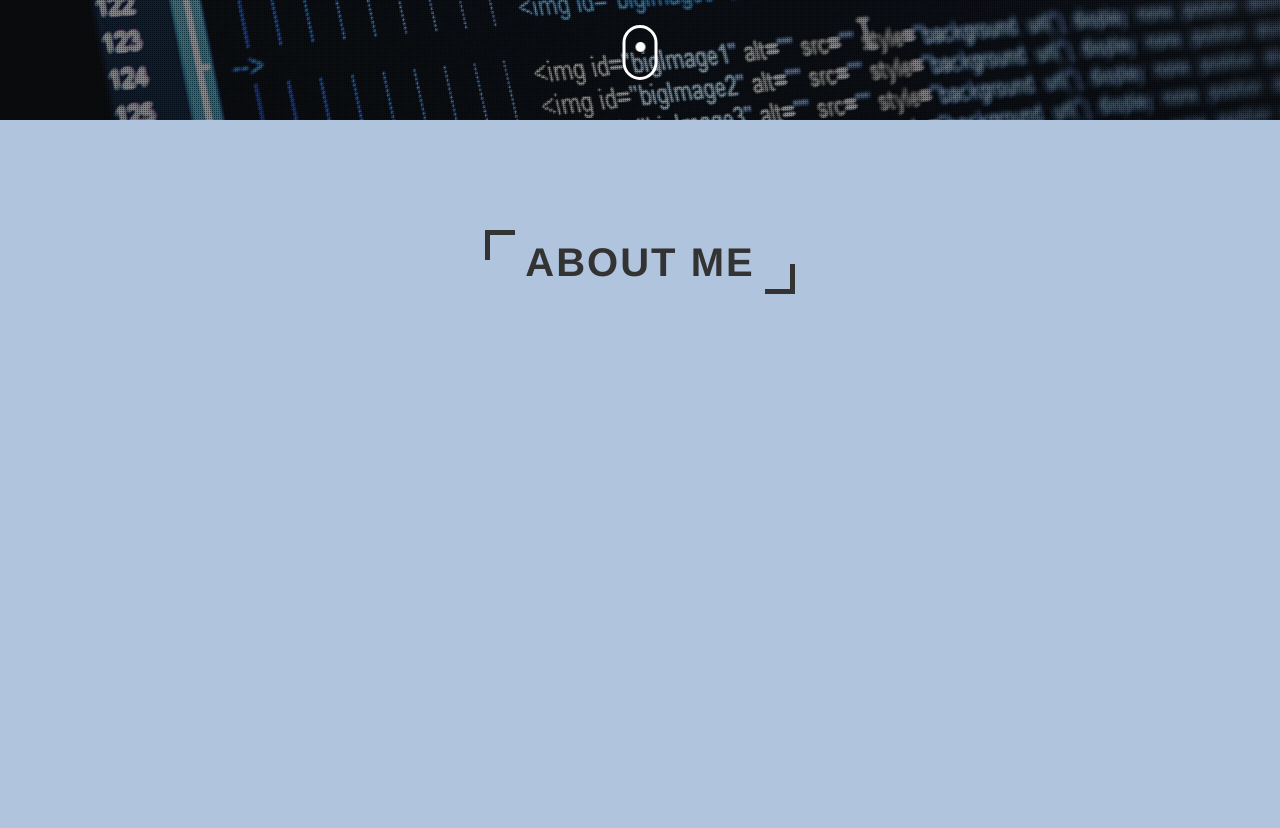
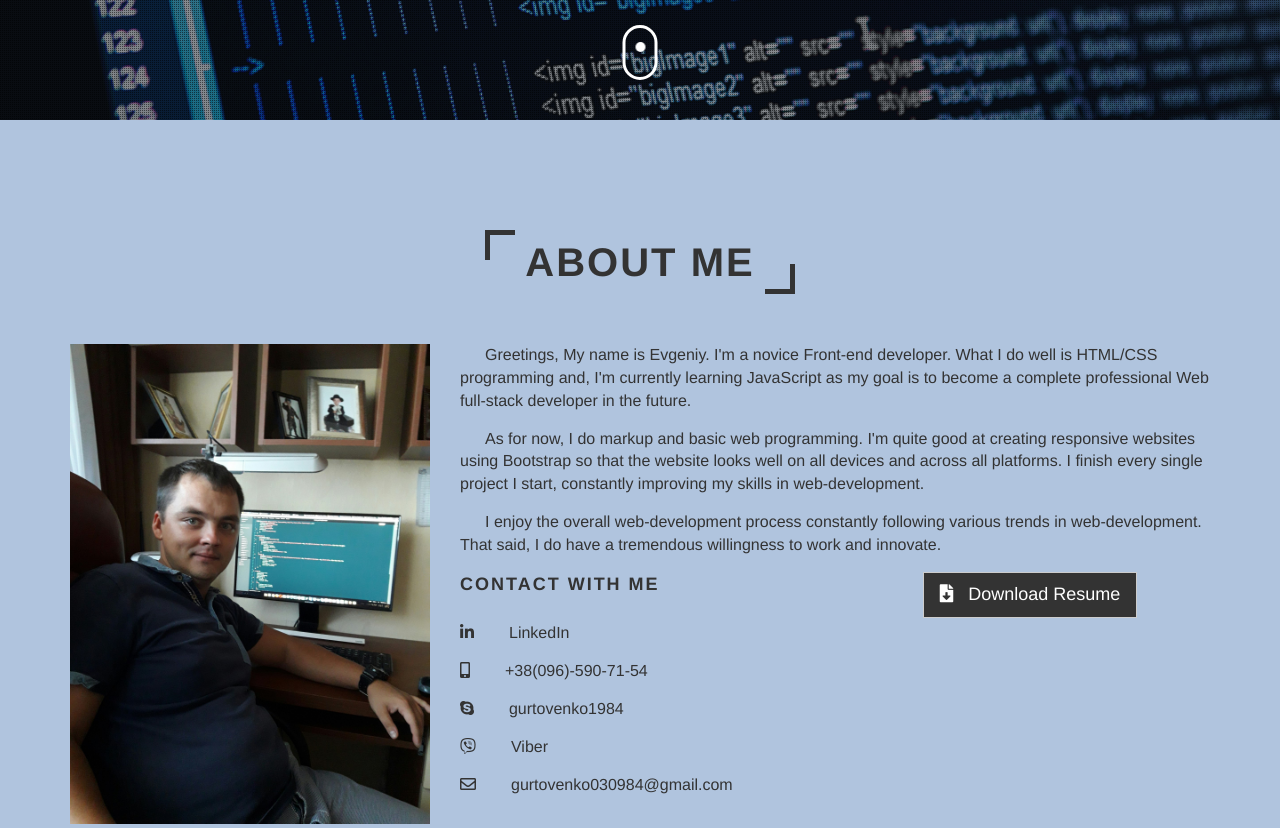
Before and after one commit to egurtovenko/egurtovenko.github.io, a plain HTML site: page index.html in a window 1280 px wide. Shown: the part 680-1508 px from the top of the page. Drawn offline with nearby package versions, Linux system fonts and the light colour scheme.

Commit message:
about section, remove 100vh

```diff
--- a/index.html
+++ b/index.html
@@ -50,6 +50,35 @@
         <div class="title-wrap">
           <h4 class="section-title">about me</h4>
         </div>
+        <div class="row">
+          <div class="col-md-4 text-center">
+            <img src="img/card.jpg" alt="" class="img-responsive">
+          </div>
+          <div class="col-md-8">
+            <div class="about__content">
+              <p>Greetings, My name is Evgeniy. I'm a novice Front-end developer. What I do well is HTML/CSS programming and, I'm currently learning JavaScript as my goal is to become a complete professional Web full-stack developer in the future.</p>
+              <p>As for now, I do markup and basic web programming. I'm quite good at creating responsive websites using Bootstrap so that the website looks well on all devices and across all platforms. I finish every single project I start, constantly improving my skills in web-development.</p>
+              <p>I enjoy the overall web-development process constantly following various trends in web-development. That said, I do have a tremendous willingness to work and innovate.</p>
+              <div class="about__contacts">
+                <div class="row">
+                  <div class="col-md-6">
+                    <span class="about__contacts-title">contact with me</span>
+                    <a href="#" class="about__contacts-link"><i class="fab fa-linkedin-in"></i>LinkedIn</a>
+                    <a href="#" class="about__contacts-link"><i class="fas fa-mobile-alt"></i>+38(096)-590-71-54</a>
+                    <a href="skype:gurtovenko1984?call" class="about__contacts-link"><i class="fab fa-skype"></i>gurtovenko1984</a>
+                    <a href="viber://add?number=+380965907154" class="about__contacts-link"><i class="fab fa-viber"></i>Viber</a>
+                    <a href="#" class="about__contacts-link"><i class="far fa-envelope"></i>gurtovenko030984@gmail.com</a></li>
+                  </div>
+                  <div class="col-md-6">
+                    <div class="text-center">
+                      <a href="#" class="btn btn-default btn-lg"><i class="fas fa-file-download"></i>Download Resume</a>
+                    </div>
+                  </div>
+                </div>
+              </div>
+            </div>
+          </div>
+        </div>
       </div>
     </section>
 
@@ -83,7 +112,8 @@
             <ul class="social">
                 <li class="social__item"><a href="#"><i class="fab fa-linkedin-in"></i></a></li>
                 <li class="social__item"><a href="#"><i class="fab fa-github"></i></a></li>
-                <li class="social__item"><a href="#"><i class="fab fa-skype"></i></a></li>
+                <li class="social__item"><a href="skype:gurtovenko1984?call"><i class="fab fa-skype"></i></a></li>
+                <li class="social__item"><a href="viber://add?number=+380965907154"><i class="fab fa-viber"></i></a></li>
                 <li class="social__item"><a href="#"><i class="far fa-envelope"></i></a></li>
               </ul>
         </div>
--- a/scss/_about.scss
+++ b/scss/_about.scss
@@ -1,3 +1,53 @@
 .about {
   background: #B0C4DE;
+  &__content {
+    display: flex;
+    align-items: center;
+    flex-direction: column;
+    font-size: 16px;
+    p {
+      text-indent: 25px;
+      margin-bottom: 15px;
+    }
+  }
+  &__contacts {
+    width: 100%;
+    &-link {
+      color: $text-color;
+      font-size: 16px;
+      display: block;
+      margin-bottom: 15px;
+      transition: 0.5s;
+      i {
+        margin-right: 35px;
+      }
+      &:hover {
+        color: #fff;
+        text-decoration: none;
+      }
+    }
+    &-title {
+      text-transform: uppercase;
+      font-size: 18px;
+      font-weight: 700;
+      letter-spacing: 2px;
+      margin-bottom: 25px;
+      display: block;
+    }
+  }
 }
+
+.btn-default {
+  background: $text-color;
+  border-radius: 0;
+  color: #fff;
+  transition: 0.5s;
+  i {
+    margin-right: 15px;
+  }
+  &:hover {
+    border-color: #fff;
+    background: #fff;
+    color: $text-color;
+  }
+}
--- a/scss/_scafold.scss
+++ b/scss/_scafold.scss
@@ -1,11 +1,11 @@
 section {
   padding: 100px 0;
-  min-height: 100vh;
 }
 .title-wrap {
   display: flex;
   width: 100%;
   justify-content: center;
+  margin-bottom: 40px;
 }
 .section-title {
   font-size: 40px;
```
Also changed, not shown: css/all.css, img/card.jpg (added).
